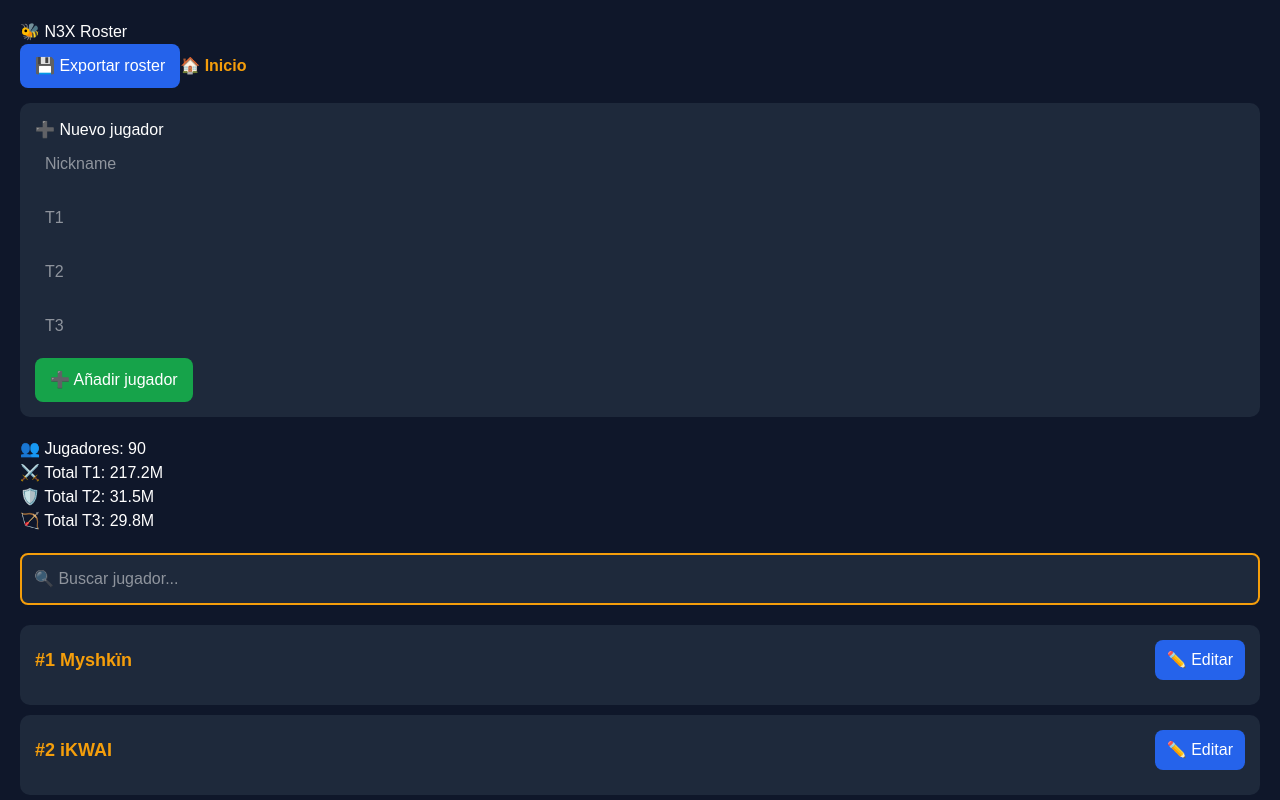
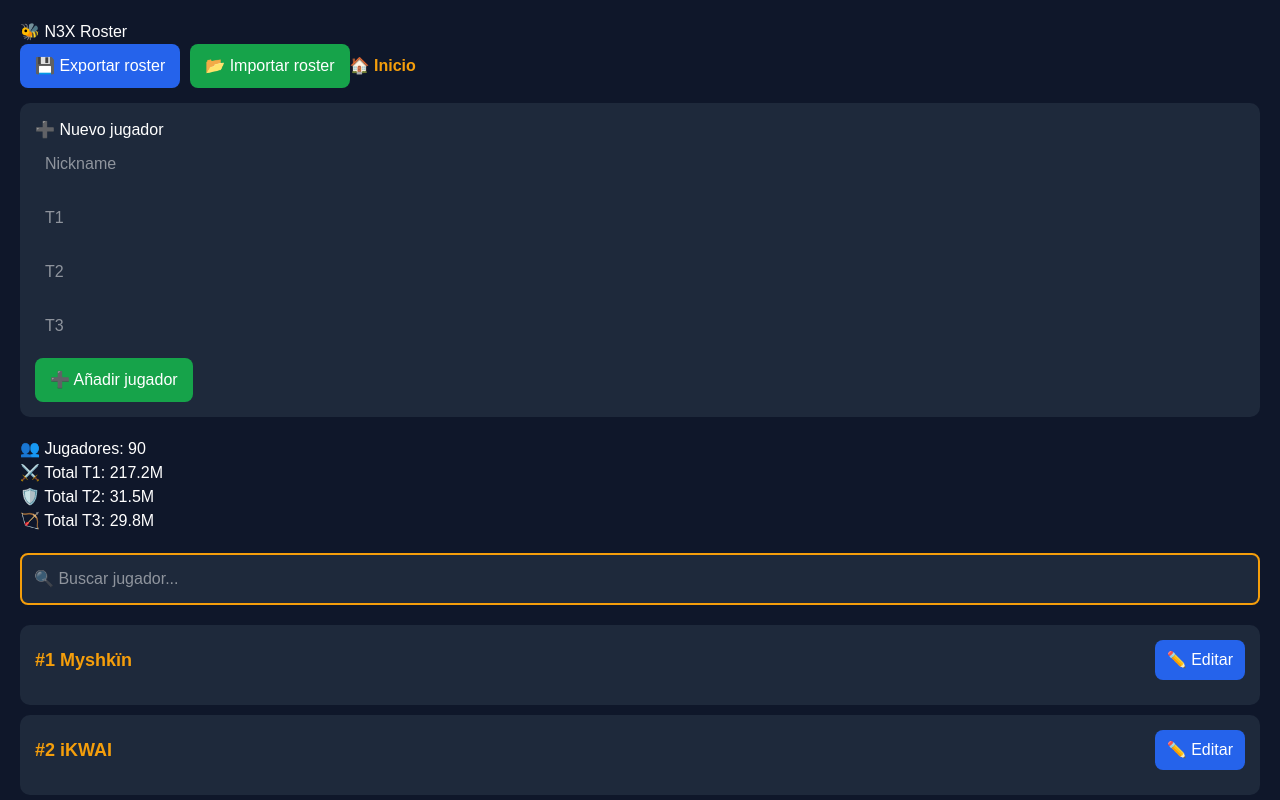
Before and after one commit to sk8alianza-rgb/last-asylum-world-clock, a Next.js app: page /roster in a window 1280 px wide. Shown: the top 800 px of the page. Built offline with nearby package versions, Linux system fonts and the light colour scheme.

Commit message:
Importacion y exportacion de roster

```diff
--- a/app/roster/page.tsx
+++ b/app/roster/page.tsx
@@ -237,6 +237,36 @@ const data = JSON.stringify(
   URL.revokeObjectURL(url);
 };
 
+const importRoster = (
+  event: React.ChangeEvent<HTMLInputElement>
+) => {
+  const file = event.target.files?.[0];
+
+  if (!file) return;
+
+  const reader = new FileReader();
+
+  reader.onload = (e) => {
+    try {
+      const importedRoster = JSON.parse(
+        e.target?.result as string
+      );
+
+      setRoster(importedRoster);
+
+      alert(
+        "✅ Roster importado correctamente"
+      );
+    } catch {
+      alert(
+        "❌ El archivo no es válido"
+      );
+    }
+  };
+
+  reader.readAsText(file);
+};
+
   return (
     <main
       style={{
@@ -262,6 +292,30 @@ const data = JSON.stringify(
 >
   💾 Exportar roster
 </button>
+
+<label
+  style={{
+    background: "#16a34a",
+    color: "white",
+    border: "none",
+    padding: "10px 15px",
+    borderRadius: "8px",
+    cursor: "pointer",
+    marginLeft: "10px",
+    display: "inline-block",
+  }}
+>
+  📂 Importar roster
+
+  <input
+    type="file"
+    accept=".json"
+    onChange={importRoster}
+    style={{
+      display: "none",
+    }}
+  />
+</label>
 
 <Link
   href="/"
```
